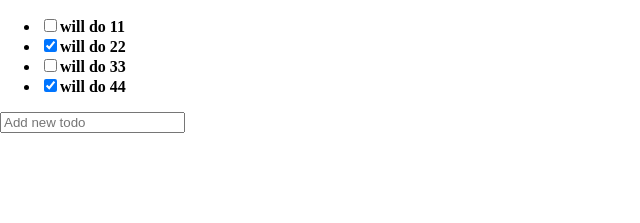
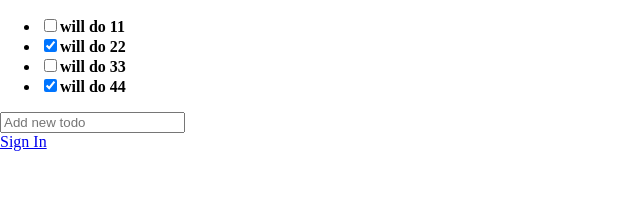
Before and after one commit to davidkoojohn/TodoList-for-vuejs, a Vue app: page /#/home in a window 1280 px wide. Shown: the top 223 px of the page, without its empty margins (0-640 px from the left). Built offline with nearby package versions, Linux system fonts and the light colour scheme.

Commit message:
try use <link/>

```diff
--- a/src/views/HomeView.vue
+++ b/src/views/HomeView.vue
@@ -11,6 +11,7 @@
              v-on:keyup.enter="addNewTodo"
              placeholder="Add new todo"/>
     </div>
+    <router-link :to="{ path: '/signin'}">Sign In</router-link>
   </div>
 </template>
 
```
